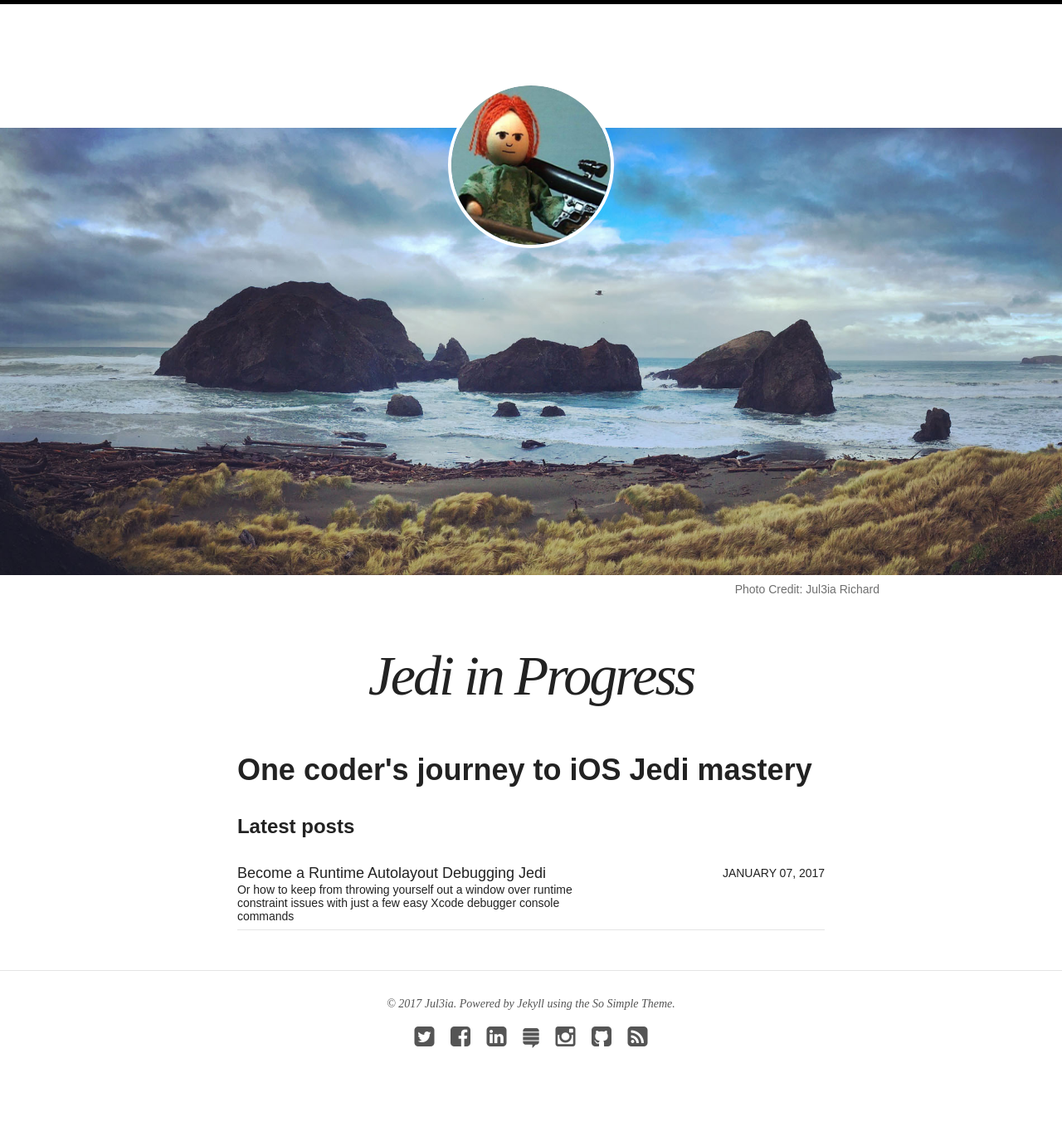
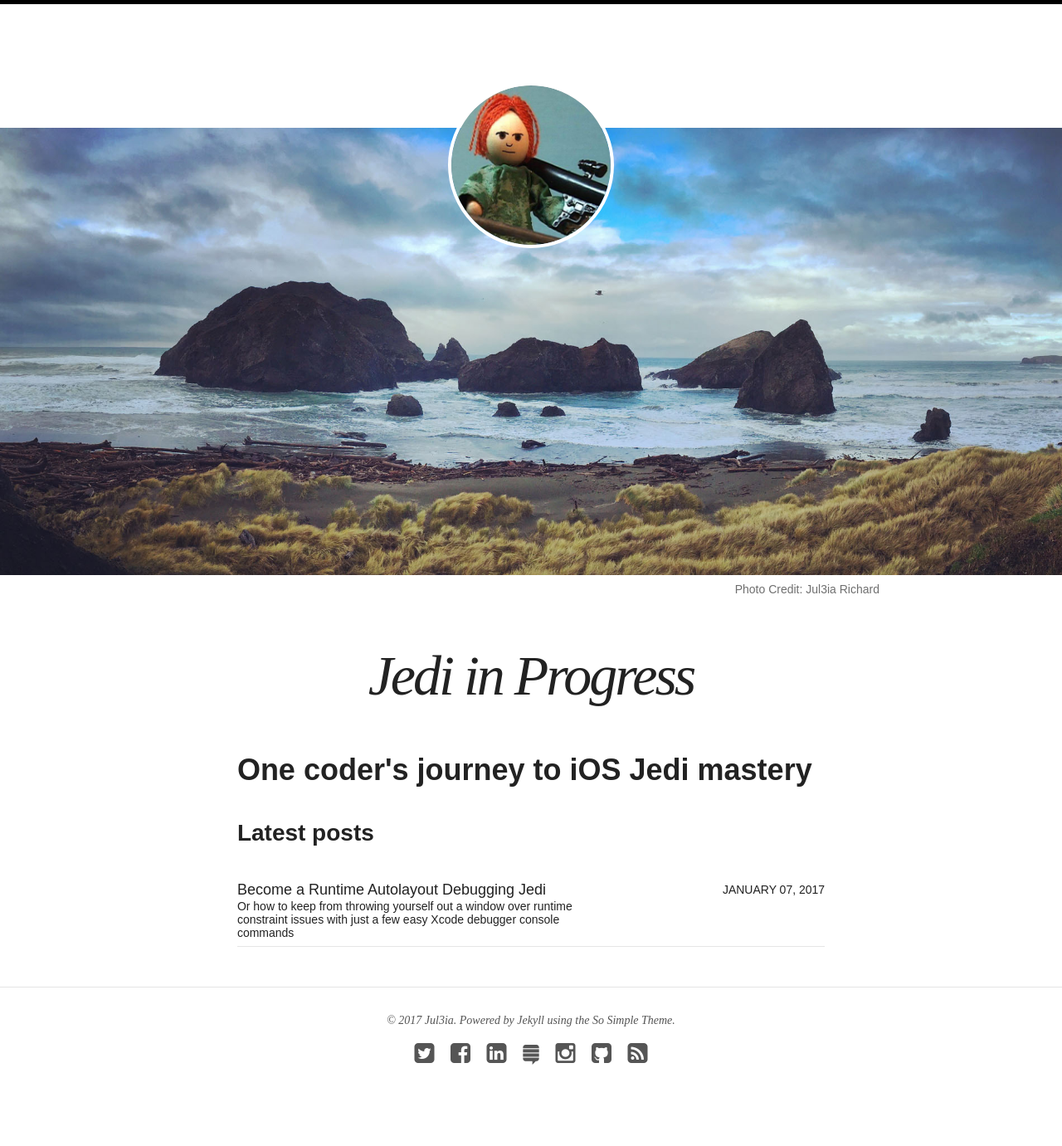
Before and after one commit to Jul3ia/Jul3ia.github.io, a Jekyll site: the page built from index.html, in a window 1280 px wide. Shown: the whole page at 83% size. Built offline with Jekyll 4.4.1, drawn with Linux system fonts in a browser that asks for light colours; nearby versions of some CDN libraries.

```diff
--- a/index.html
+++ b/index.html
@@ -11,7 +11,7 @@ image:
 
 <h1>One coder's journey to iOS Jedi mastery</h1>
 <div></div>
-<h4>Latest posts</h4>
+<h3>Latest posts</h3>
 <div></div>
 <ul class="post-list">
 {% for post in site.posts limit:10 %}
```
